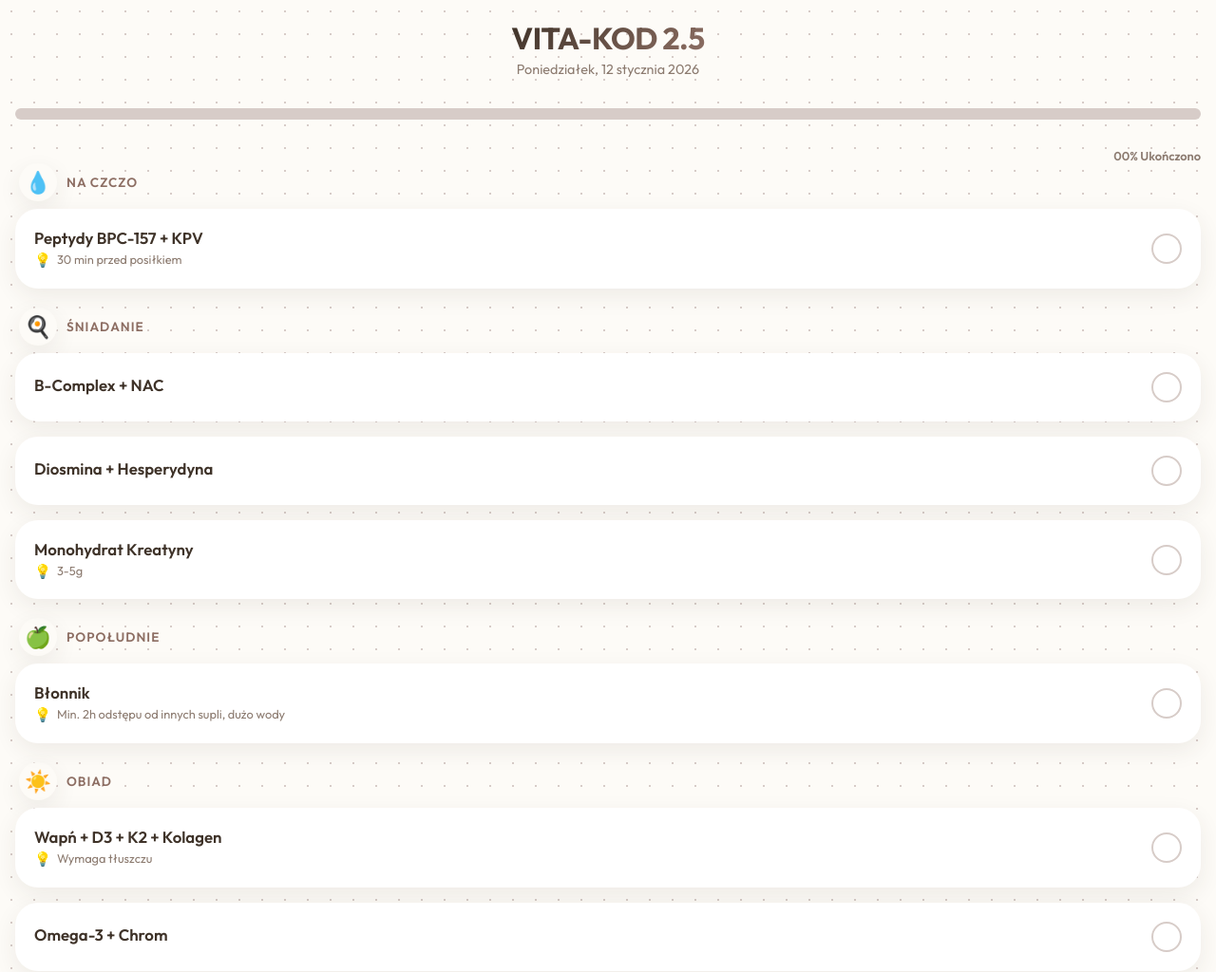
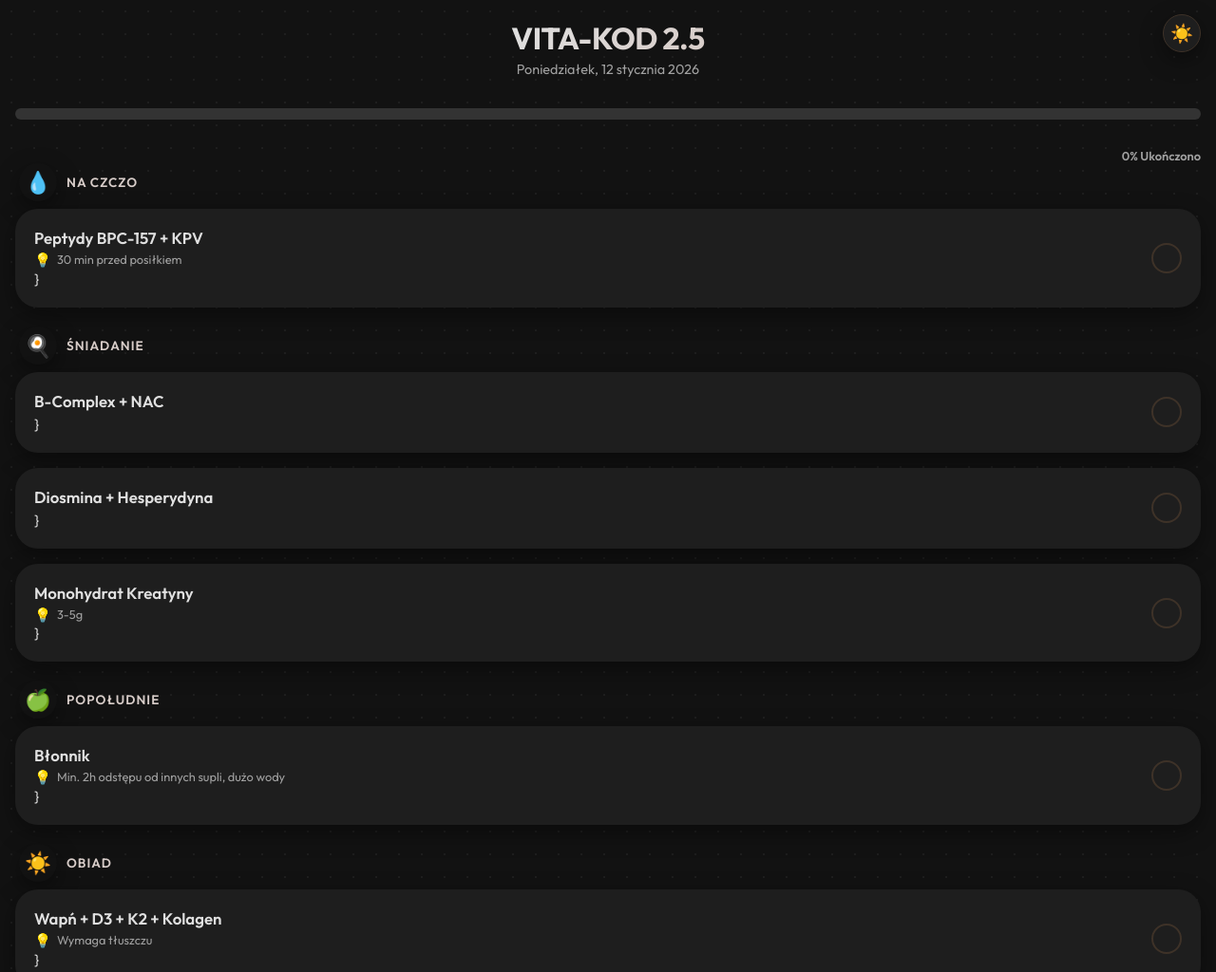
Before and after one commit to Wawrzak888/suple, a plain HTML site: page index.html in a window 1280 px wide. Shown: the top 1024 px of the page at 95% size. Drawn offline with Linux system fonts and the light colour scheme.

Commit message:
Add files via upload

```diff
--- a/index.html
+++ b/index.html
@@ -3,15 +3,16 @@
 <head>
     <meta charset="UTF-8">
     <meta name="viewport" content="width=device-width, initial-scale=1.0, maximum-scale=1.0, user-scalable=no, viewport-fit=cover">
-    <meta name="theme-color" content="#FDFBF7">
+    <!-- ZMIANA: Domyślny ciemny motyw dla Androida/PWA, aby uniknąć białego błysku -->
+    <meta name="theme-color" content="#1A1A1A">
     <meta name="apple-mobile-web-app-capable" content="yes">
     <meta name="apple-mobile-web-app-status-bar-style" content="black-translucent">
     <meta name="description" content="VITA-KOD 2.5 - Twój osobisty tracker suplementacji">
 
     <title>VITA-KOD 2.5</title>
 
-    <!-- Inline Web Manifest (Data URI) - Pozwala na instalację PWA bez zewnętrznego pliku -->
-    <link rel="manifest" href='data:application/manifest+json;charset=utf-8,{"name":"VITA-KOD 2.5","short_name":"VitaKod","start_url":".","display":"standalone","background_color":"#FDFBF7","theme_color":"#FDFBF7","icons":[{"src":"https://picsum.photos/seed/vitakodicon/192/192","sizes":"192x192","type":"image/jpeg"}]}'>
+    <!-- Inline Web Manifest (Zaktualizowany kolory) -->
+    <link rel="manifest" href='data:application/manifest+json;charset=utf-8,{"name":"VITA-KOD 2.5","short_name":"VitaKod","start_url":".","display":"standalone","background_color":"#1A1A1A","theme_color":"#1A1A1A","icons":[{"src":"https://picsum.photos/seed/vitakodicon/192/192","sizes":"192x192","type":"image/jpeg"}]}'>
 
     <!-- Preconnect dla czcionek -->
     <link rel="preconnect" href="https://fonts.googleapis.com">
@@ -19,21 +20,63 @@
     <link href="https://fonts.googleapis.com/css2?family=Outfit:wght@300;400;600;700&display=swap" rel="stylesheet">
 
     <style>
+        /*
+           ZMIANA LOGIKI KOLORÓW:
+           Ustawiamy zmienne CSS warunkowo.
+           Jeśli system jest w trybie ciemnym (lub użytkownik zmienił klasę na body),
+           stosujemy paletę Dark Mode. W przeciwnym razie Light.
+        */
         :root {
-            /* Paleta barw: Ciepła, Ziemska */
-            --bg-color: #FDFBF7; /* Kremowy papier */
-            --card-bg: #FFFFFF;
-            --text-primary: #3E3228; /* Głęboki brąz */
-            --text-secondary: #8C7B70;
-            --accent-primary: #8D6E63; /* Ciepły brąz */
-            --accent-secondary: #D7CCC8; /* Jasny piaskowy */
-            --accent-success: #689F38; /* Oliwkowy zieleń */
-            --shadow-soft: 0 8px 24px rgba(62, 50, 40, 0.08);
-            --shadow-active: 0 4px 12px rgba(62, 50, 40, 0.12);
+            /* Wspólne zmienne */
             --radius-xl: 24px;
             --radius-md: 16px;
             --safe-top: env(safe-area-inset-top);
             --safe-bottom: env(safe-area-inset-bottom);
+
+            /* Domyślnie (Light Mode) - zachowane jako rezerwowy */
+            --bg-color: #FDFBF7;
+            --card-bg: #FFFFFF;
+            --text-primary: #3E3228;
+            --text-secondary: #8C7B70;
+            --accent-primary: #8D6E63;
+            --accent-secondary: #D7CCC8;
+            --accent-success: #689F38;
+            --shadow-soft: 0 8px 24px rgba(62, 50, 40, 0.08);
+            --shadow-active: 0 4px 12px rgba(62, 50, 40, 0.12);
+            --input-bg: #f0f0f0;
+            --progress-track: var(--accent-secondary);
+        }
+
+        /* DARK MODE - Preferencje systemowe + manualna klasa */
+        @media (prefers-color-scheme: dark) {
+            :root {
+                --bg-color: #121212;          /* Głęboki grafit/czerń */
+                --card-bg: #1E1E1E;           /* Ciemny szary */
+                --text-primary: #E0E0E0;      /* Jasny szary */
+                --text-secondary: #A0A0A0;    /* Szary */
+                --accent-primary: #D7CCC8;    /* Jasny piaskowy (dla kontrastu) */
+                --accent-secondary: #3E3228; /* Głęboki brąz */
+                --accent-success: #8BC34A;    /* Jaśniejsza zieleń */
+                --shadow-soft: 0 8px 24px rgba(0, 0, 0, 0.4); /* Mocniejsze cienie */
+                --shadow-active: 0 4px 12px rgba(0, 0, 0, 0.6);
+                --input-bg: #2C2C2C;
+                --progress-track: #333333;
+            }
+        }
+
+        /* Manualny override (gdy użytkownik przełączy) */
+        body.dark-mode {
+            --bg-color: #121212;
+            --card-bg: #1E1E1E;
+            --text-primary: #E0E0E0;
+            --text-secondary: #A0A0A0;
+            --accent-primary: #D7CCC8;
+            --accent-secondary: #3E3228;
+            --accent-success: #8BC34A;
+            --shadow-soft: 0 8px 24px rgba(0, 0, 0, 0.4);
+            --shadow-active: 0 4px 12px rgba(0, 0, 0, 0.6);
+            --input-bg: #2C2C2C;
+            --progress-track: #333333;
         }
 
         * {
@@ -48,9 +91,20 @@
             margin: 0;
             padding: calc(var(--safe-top) + 20px) 16px calc(var(--safe-bottom) + 80px);
             min-height: 100vh;
-            /* Delikatna tekstura ziarna na tle */
-            background-image: radial-gradient(#D7CCC8 1px, transparent 1px);
+            transition: background-color 0.3s ease, color 0.3s ease;
+            /* Tekstura tła - subtelna, dopasowana do motywu */
+            background-image: radial-gradient(var(--accent-secondary) 1px, transparent 1px);
             background-size: 24px 24px;
+            /* W trybie ciemnym przyciemniamy teksturę, żeby nie raziła */
+        }
+
+        @media (prefers-color-scheme: dark) {
+            body {
+                background-image: radial-gradient(rgba(255,255,255,0.05) 1px, transparent 1px);
+            }
+        }
+        body.dark-mode {
+            background-image: radial-gradient(rgba(255,255,255,0.05) 1px, transparent 1px);
         }
 
         /* --- Header --- */
@@ -65,6 +119,7 @@
             font-size: 2rem;
             margin: 0;
             letter-spacing: -0.5px;
+            /* Gradient tekstu dostosowany do motywu */
             background: linear-gradient(135deg, var(--text-primary), var(--accent-primary));
             -webkit-background-clip: text;
             -webkit-text-fill-color: transparent;
@@ -78,10 +133,33 @@
             font-weight: 400;
         }
 
+        /* --- Theme Toggle Button --- */
+        .theme-toggle {
+            position: absolute;
+            top: -5px;
+            right: 0;
+            background: var(--card-bg);
+            border: 1px solid var(--accent-secondary);
+            color: var(--text-primary);
+            width: 40px;
+            height: 40px;
+            border-radius: 50%;
+            display: flex;
+            align-items: center;
+            justify-content: center;
+            cursor: pointer;
+            font-size: 1.2rem;
+            box-shadow: var(--shadow-soft);
+            transition: transform 0.2s;
+        }
+        .theme-toggle:active {
+            transform: scale(0.9);
+        }
+
         /* --- Progress Bar --- */
         .progress-container {
             margin-bottom: 30px;
-            background: var(--accent-secondary);
+            background: var(--progress-track);
             height: 12px;
             border-radius: 10px;
             overflow: hidden;
@@ -163,10 +241,10 @@
             box-shadow: var(--shadow-active);
         }
 
-        /* Checked State */
+        /* Checked State - Zaktualizowane kolory dla ciemnego trybu */
         .supp-card.checked {
             border-color: var(--accent-success);
-            background: #F1F8E9; /* Bardzo jasna zieleń */
+            background: rgba(139, 195, 74, 0.1); /* Bardzo transparentna zieleń */
         }
 
         .supp-card.checked .card-title {
@@ -231,7 +309,7 @@
         }
 
         .check-icon {
-            color: white;
+            color: var(--bg-color); /* Kolor znacznika zależny od tła dla kontrastu */
             font-size: 1.2rem;
             opacity: 0;
             transform: scale(0.5);
@@ -245,12 +323,27 @@
             border-left: 4px solid #FF9800;
             padding: 16px;
             border-radius: var(--radius-md);
+            color: #5D4037;
+            transition: all 0.3s;
+        }
+
+        /* Dark Mode Override dla ostrzeżenia */
+        @media (prefers-color-scheme: dark) {
+            .fiber-warning {
+                background: rgba(255, 152, 0, 0.15);
+                border-left-color: #FF9800;
+                color: #FFCC80;
+            }
+        }
+        body.dark-mode .fiber-warning {
+            background: rgba(255, 152, 0, 0.15);
+            border-left-color: #FF9800;
+            color: #FFCC80;
         }
 
         .fiber-warning h3 {
             margin: 0 0 6px 0;
             font-size: 0.95rem;
-            color: #E65100;
             display: flex;
             align-items: center;
             gap: 8px;
@@ -259,7 +352,6 @@
         .fiber-warning p {
             margin: 0;
             font-size: 0.85rem;
-            color: #5D4037;
             line-height: 1.4;
         }
 
@@ -292,9 +384,10 @@
 
     </style>
 </head>
-<body>
+<body class="dark-mode">
 
     <header>
+        <button class="theme-toggle" id="theme-btn" aria-label="Zmień motyw">☀️</button>
         <h1>VITA-KOD 2.5</h1>
         <div class="subtitle" id="date-display">Dziś: Ładowanie...</div>
     </header>
@@ -322,7 +415,7 @@
     <script>
         /**
          * VITA-KOD 2.5 Logic
-         * Architektura: Vanilla JS ES6, Module Pattern
+         * Obsługa motywów + Logika biznesowa
          */
 
         const app = (() => {
@@ -369,13 +462,16 @@
                 }
             ];
 
-            const STORAGE_KEY = 'vitaKodData_v2';
+            const STORAGE_KEY = 'vitaKodData_v3';
+            const THEME_KEY = 'vitaKodTheme';
 
             // Elementy DOM
             const container = document.getElementById('app-container');
             const dateDisplay = document.getElementById('date-display');
             const progressBar = document.getElementById('progress-bar');
             const progressText = document.getElementById('progress-text');
+            const themeBtn = document.getElementById('theme-btn');
+            const body = document.body;
 
             // Stan aplikacji
             let state = {
@@ -383,13 +479,46 @@
                 checkedIds: []
             };
 
+            let currentTheme = 'dark';
+
             // Inicjalizacja
             function init() {
+                loadTheme();
                 loadData();
                 renderDate();
                 checkAutoReset();
                 render();
                 updateProgress();
+
+                themeBtn.addEventListener('click', toggleTheme);
+            }
+
+            // --- Obsługa Motywów ---
+            function loadTheme() {
+                const savedTheme = localStorage.getItem(THEME_KEY);
+                if (savedTheme) {
+                    currentTheme = savedTheme;
+                } else {
+                    // Domyślnie ciemny, jeśli nie ustawiono
+                    currentTheme = 'dark';
+                }
+                applyTheme(currentTheme);
+            }
+
+            function toggleTheme() {
+                currentTheme = currentTheme === 'dark' ? 'light' : 'dark';
+                localStorage.setItem(THEME_KEY, currentTheme);
+                applyTheme(currentTheme);
+            }
+
+            function applyTheme(theme) {
+                if (theme === 'dark') {
+                    body.classList.add('dark-mode');
+                    themeBtn.textContent = '☀️'; // Pokaż ikonę słońca (można zmienić na jasny)
+                } else {
+                    body.classList.remove('dark-mode');
+                    themeBtn.textContent = '🌙';
+                }
             }
 
             // Formatowanie daty
@@ -408,7 +537,6 @@
 
             function renderDate() {
                 const today = getTodayDateString();
-                // Zamieniamy pierwszą literę na wielką (dla polskich znaków locale string czasem daje małą)
                 dateDisplay.textContent = today.charAt(0).toUpperCase() + today.slice(1);
             }
 
@@ -430,11 +558,9 @@
             function checkAutoReset() {
                 const today = getSimpleDate();
                 if (state.lastDate !== today) {
-                    // Nowy dzień - resetujemy checkboxy
                     state.checkedIds = [];
                     state.lastDate = today;
                     saveData();
-                    console.log("VITA-KOD: Nowy dzień, zresetowano postęp.");
                 }
             }
 
@@ -443,11 +569,9 @@
                 container.innerHTML = '';
 
                 supplementsData.forEach(group => {
-                    // Tworzymy sekcję dla grupy czasowej
                     const groupSection = document.createElement('div');
                     groupSection.className = 'time-group';
 
-                    // Nagłówek grupy
                     const header = document.createElement('div');
                     header.className = 'time-header';
                     header.innerHTML = `
@@ -456,7 +580,6 @@
                     `;
                     groupSection.appendChild(header);
 
-                    // Karty z suplementami
                     group.items.forEach(item => {
                         const isChecked = state.checkedIds.includes(item.id);
 
@@ -465,7 +588,6 @@
                         card.onclick = () => toggleItem(item.id);
                         card.setAttribute('role', 'button');
 
-                        // Budowanie HTML karty
                         const hintHtml = item.hint
                             ? `<div class="card-hint"><span class="hint-icon">💡</span> ${item.hint}</div>`
                             : '';
@@ -475,6 +597,7 @@
                                 <div class="card-info">
                                     <h2 class="card-title">${item.name}</h2>
                                     ${hintHtml}
+                                }
                                 </div>
                                 <div class="check-circle">
                                     <span class="check-icon">✓</span>
@@ -497,40 +620,36 @@
                     state.checkedIds.splice(index, 1);
                 }
                 saveData();
-                render(); // Ponowne renderowanie w celu aktualizacji klas CSS
+                render();
             }
 
             // Aktualizacja paska postępu
             function updateProgress() {
-                // Obliczamy całkowitą liczbę wszystkich elementów (spłaszczona tablica)
                 const totalItems = supplementsData.reduce((acc, group) => acc + group.items.length, 0);
                 const completedItems = state.checkedIds.length;
 
                 const percentage = Math.round((completedItems / totalItems) * 100);
 
                 progressBar.style.width = `${percentage}%`;
-                progressText.textContent = `${percentage% 10 === 0 && percentage !== 100 ? percentage + '0' : percentage}% Ukończono`; // Estetyka
 
-                // Zmiana koloru paska przy 100%
                 if (percentage === 100) {
                     progressText.textContent = "Świetna robota! 🌿";
                     progressText.style.color = "var(--accent-success)";
                 } else {
+                    progressText.textContent = `${percentage}% Ukończono`;
                     progressText.style.color = "var(--text-secondary)";
                 }
             }
 
-            // Funkcja testowa do resetowania
             function resetData() {
                 if(confirm("Czy na pewno chcesz usunąć cały postęp?")) {
                     state.checkedIds = [];
-                    state.lastDate = null; // Wymusi reset przy kolejnym załadowaniu
+                    state.lastDate = null;
                     saveData();
                     location.reload();
                 }
             }
 
-            // Public API
             return {
                 init,
                 resetData
@@ -538,14 +657,7 @@
 
         })();
 
-        // Uruchomienie aplikacji po załadowaniu DOM
         document.addEventListener('DOMContentLoaded', app.init);
-
-        // Obsługa Service Workera dla PWA (opcjonalna, ale dobra praktyka dla trybu offline w przyszłości)
-        if ('serviceWorker' in navigator) {
-            // W tym przykładzie nie używamy zewnętrznego pliku SW, ale struktura jest gotowa na rozbudowę.
-            console.log("VITA-KOD PWA: Service Worker support detected.");
-        }
 
     </script>
 </body>
```
